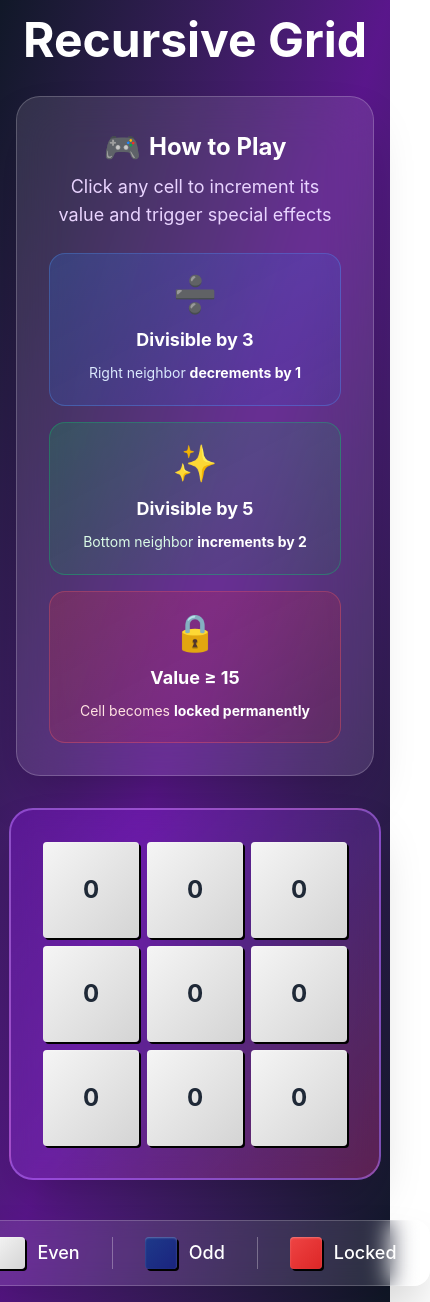
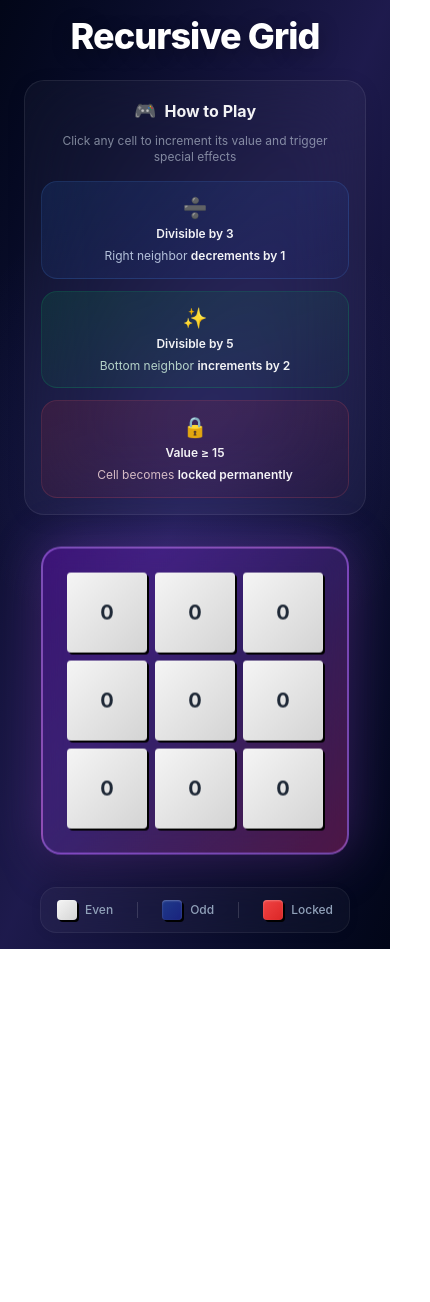
Before and after one commit to Shashank-Ge/Recursive-Grid, a Next.js app: page / in a window 390 px wide. Shown: the whole page, 430 px wide, since content can reach past the window. After the commit the page ends 949 px from the top, so only its background shows below. Built offline with nearby package versions, Linux system fonts and the light colour scheme.

Commit message:
responsive & improved UI

```diff
--- a/app/globals.css
+++ b/app/globals.css
@@ -1,9 +1,17 @@
 @import "tailwindcss";
+@import url('https://fonts.googleapis.com/css2?family=Inter:wght@400;500;600;700;800&display=swap');
+
+:root {
+  --color-bg-dark: #0f172a;
+  --color-bg-darker: #020617;
+  --color-indigo-deep: #1e1b4b;
+  --glow-color: rgba(99, 102, 241, 0.15);
+}
 
 body {
   margin: 0;
   padding: 0;
-  font-family: -apple-system, BlinkMacSystemFont, 'Segoe UI', 'Roboto', 'Oxygen', 'Ubuntu', 'Cantarell', 'Fira Sans', 'Droid Sans', 'Helvetica Neue', sans-serif;
+  font-family: 'Inter', -apple-system, BlinkMacSystemFont, 'Segoe UI', 'Roboto', 'Oxygen', 'Ubuntu', 'Cantarell', 'Fira Sans', 'Droid Sans', 'Helvetica Neue', sans-serif;
   -webkit-font-smoothing: antialiased;
   -moz-osx-font-smoothing: grayscale;
 }
@@ -11,3 +19,17 @@ body {
 * {
   box-sizing: border-box;
 }
+
+/* Subtle floating animation for grid */
+@keyframes float {
+  0%, 100% {
+    transform: translateY(0px);
+  }
+  50% {
+    transform: translateY(-8px);
+  }
+}
+
+.float-animation {
+  animation: float 6s ease-in-out infinite;
+}
--- a/app/page.tsx
+++ b/app/page.tsx
@@ -9,96 +9,106 @@ export default function Home() {
   // using custom hook
   const { grid, onCellClick } = useGridState();
   return (
-    <main className="min-h-screen bg-gradient-to-br from-gray-900 via-purple-900 to-gray-900 flex flex-col items-center justify-center p-4">
-      {/* Title */}
-      <h1 className="text-5xl font-bold text-white mb-8 text-center">
+    <main className="min-h-screen bg-gradient-to-br from-slate-950 via-indigo-950 to-slate-950 flex flex-col items-center justify-center p-4 sm:p-6 md:p-8 relative overflow-hidden">
+      {/* Radial glow background - softer and more diffused */}
+      <div className="absolute inset-0 pointer-events-none" style={{
+        backgroundImage: 'radial-gradient(circle at 50% 45%, rgba(99, 102, 241, 0.12) 0%, transparent 45%)'
+      }}></div>
+
+      {/* Content */}
+      <div className="relative z-10 flex flex-col items-center w-full max-w-6xl">
+        {/* Title - responsive sizing */}
+        <h1 className="text-4xl sm:text-5xl md:text-6xl lg:text-7xl font-extrabold text-white mb-6 sm:mb-8 text-center tracking-tight" style={{
+          textShadow: '0 4px 20px rgba(0, 0, 0, 0.3)'
+        }}>
           Recursive Grid
         </h1>
 
-      {/* Instructions */}
-      <div className="mb-8 max-w-4xl w-full">
-        <div className="bg-white/10 backdrop-blur-xl rounded-3xl p-8 border border-white/20 shadow-2xl">
+        {/* Instructions - reduced dominance, responsive */}
+        <div className="mb-8 sm:mb-10 md:mb-12 max-w-4xl w-full px-2 sm:px-0">
+          <div className="bg-white/[0.03] backdrop-blur-2xl rounded-[20px] p-4 sm:p-5 border border-white/[0.08] shadow-[0_4px_20px_rgba(0,0,0,0.08)]">
             {/* Header */}
-          <div className="text-center mb-6">
-            <h2 className="text-2xl font-bold text-white mb-2 flex items-center justify-center gap-2">
-              <span className="text-3xl">🎮</span>
+            <div className="text-center mb-4 sm:mb-5">
+              <h2 className="text-base sm:text-lg font-bold text-white/95 mb-2 flex items-center justify-center gap-2">
+                <span className="text-lg sm:text-xl">🎮</span>
                 How to Play
               </h2>
-            <p className="text-purple-200 text-lg">Click any cell to increment its value and trigger special effects</p>
+              <p className="text-slate-300/80 text-xs sm:text-sm opacity-75">Click any cell to increment its value and trigger special effects</p>
             </div>
 
-          {/* Rules Grid */}
-          <div className="grid md:grid-cols-3 gap-4">
+            {/* Rules Grid - responsive columns */}
+            <div className="grid grid-cols-1 sm:grid-cols-3 gap-3">
               {/* Rule 1 */}
-            <div className="bg-gradient-to-br from-blue-500/20 to-blue-600/10 rounded-2xl p-5 border border-blue-400/30 hover:border-blue-400/60 transition-all duration-300 hover:scale-105">
-              <div className="text-4xl mb-3 text-center">➗</div>
-              <h3 className="text-white font-bold text-center mb-2 text-lg">Divisible by 3</h3>
-              <p className="text-blue-100 text-center text-sm leading-relaxed">
-                Right neighbor <span className="font-bold text-white">decrements by 1 </span>
+              <div className="bg-gradient-to-br from-blue-500/12 to-blue-600/4 rounded-2xl p-3 border border-blue-400/15 hover:border-blue-400/30 transition-all duration-200 ease-out hover:-translate-y-0.5 hover:shadow-lg">
+                <div className="text-xl sm:text-2xl mb-1 text-center">➗</div>
+                <h3 className="text-white/95 font-semibold text-center mb-1 text-xs sm:text-sm">Divisible by 3</h3>
+                <p className="text-blue-100/80 text-center text-xs leading-relaxed">
+                  Right neighbor <span className="font-semibold text-white/95">decrements by 1</span>
                 </p>
               </div>
 
               {/* Rule 2 */}
-            <div className="bg-gradient-to-br from-green-500/20 to-green-600/10 rounded-2xl p-5 border border-green-400/30 hover:border-green-400/60 transition-all duration-300 hover:scale-105">
-              <div className="text-4xl mb-3 text-center">✨</div>
-              <h3 className="text-white font-bold text-center mb-2 text-lg">Divisible by 5</h3>
-              <p className="text-green-100 text-center text-sm leading-relaxed">
-                Bottom neighbor <span className="font-bold text-white">increments by 2 </span>
+              <div className="bg-gradient-to-br from-green-500/12 to-green-600/4 rounded-2xl p-3 border border-green-400/15 hover:border-green-400/30 transition-all duration-200 ease-out hover:-translate-y-0.5 hover:shadow-lg">
+                <div className="text-xl sm:text-2xl mb-1 text-center">✨</div>
+                <h3 className="text-white/95 font-semibold text-center mb-1 text-xs sm:text-sm">Divisible by 5</h3>
+                <p className="text-green-100/80 text-center text-xs leading-relaxed">
+                  Bottom neighbor <span className="font-semibold text-white/95">increments by 2</span>
                 </p>
               </div>
 
               {/* Rule 3 */}
-            <div className="bg-gradient-to-br from-red-500/20 to-red-600/10 rounded-2xl p-5 border border-red-400/30 hover:border-red-400/60 transition-all duration-300 hover:scale-105">
-              <div className="text-4xl mb-3 text-center">🔒</div>
-              <h3 className="text-white font-bold text-center mb-2 text-lg">Value ≥ 15</h3>
-              <p className="text-red-100 text-center text-sm leading-relaxed">
-                Cell becomes <span className="font-bold text-white">locked permanently</span>
+              <div className="bg-gradient-to-br from-red-500/12 to-red-600/4 rounded-2xl p-3 border border-red-400/15 hover:border-red-400/30 transition-all duration-200 ease-out hover:-translate-y-0.5 hover:shadow-lg">
+                <div className="text-xl sm:text-2xl mb-1 text-center">🔒</div>
+                <h3 className="text-white/95 font-semibold text-center mb-1 text-xs sm:text-sm">Value ≥ 15</h3>
+                <p className="text-red-100/80 text-center text-xs leading-relaxed">
+                  Cell becomes <span className="font-semibold text-white/95">locked permanently</span>
                 </p>
               </div>
             </div>
           </div>
         </div>
 
-      {/* Grid */}
+        {/* Grid - increased size and prominence, responsive */}
         <Grid grid={grid} onCellClick={onCellClick} />
 
-      {/*Legend */}
-      <div className="mt-10 bg-white/10 backdrop-blur-md rounded-2xl px-8 py-4 border border-white/20 shadow-2xl">
-        <div className="flex gap-8 items-center justify-center">
-          <div className="flex items-center gap-3 group cursor-default">
+        {/*Legend - more subtle, responsive */}
+        <div className="mt-8 sm:mt-10 md:mt-12 bg-white/[0.03] backdrop-blur-md rounded-2xl px-4 sm:px-6 md:px-8 py-3 border border-white/[0.06] shadow-[0_2px_12px_rgba(0,0,0,0.05)]">
+          <div className="flex flex-wrap gap-6 sm:gap-8 md:gap-12 items-center justify-center">
+            <div className="flex items-center gap-2 sm:gap-3 group cursor-default">
               <div
-              className="w-8 h-8 rounded group-hover:scale-110 transition-transform duration-200"
+                className="w-5 h-5 sm:w-6 sm:h-6 rounded group-hover:scale-110 transition-transform duration-200"
                 style={{
                   backgroundImage: 'linear-gradient(135deg, #f5f5f5 0%, #d4d4d4 100%)',
                   boxShadow: '2px 2px 0px black, inset 0 1px 2px rgba(255, 255, 255, 0.3)',
                   borderRadius: '4px'
                 }}
               ></div>
-            <span className="text-white font-medium text-lg">Even</span>
+              <span className="text-slate-400 font-medium text-xs sm:text-sm">Even</span>
             </div>
-          <div className="w-px h-8 bg-white/30"></div>
-          <div className="flex items-center gap-3 group cursor-default">
+            <div className="w-px h-4 sm:h-5 bg-white/15"></div>
+            <div className="flex items-center gap-2 sm:gap-3 group cursor-default">
               <div
-              className="w-8 h-8 rounded group-hover:scale-110 transition-transform duration-200"
+                className="w-5 h-5 sm:w-6 sm:h-6 rounded group-hover:scale-110 transition-transform duration-200"
                 style={{
                   backgroundImage: 'linear-gradient(135deg, #1e3a8a 0%, #1a237e 100%)',
                   boxShadow: '2px 2px 0px black, inset 0 1px 2px rgba(255, 255, 255, 0.3)',
                   borderRadius: '4px'
                 }}
               ></div>
-            <span className="text-white font-medium text-lg">Odd</span>
+              <span className="text-slate-400 font-medium text-xs sm:text-sm">Odd</span>
             </div>
-          <div className="w-px h-8 bg-white/30"></div>
-          <div className="flex items-center gap-3 group cursor-default">
+            <div className="w-px h-4 sm:h-5 bg-white/15"></div>
+            <div className="flex items-center gap-2 sm:gap-3 group cursor-default">
               <div
-              className="w-8 h-8 rounded group-hover:scale-110 transition-transform duration-200"
+                className="w-5 h-5 sm:w-6 sm:h-6 rounded group-hover:scale-110 transition-transform duration-200"
                 style={{
                   backgroundImage: 'linear-gradient(135deg, #ef4444 0%, #dc2626 100%)',
                   boxShadow: '2px 2px 0px black, inset 0 1px 2px rgba(255, 255, 255, 0.3)',
                   borderRadius: '4px'
                 }}
               ></div>
-            <span className="text-white font-medium text-lg">Locked</span>
+              <span className="text-slate-400 font-medium text-xs sm:text-sm">Locked</span>
+            </div>
           </div>
         </div>
       </div>
--- a/components/Cell.tsx
+++ b/components/Cell.tsx
@@ -18,23 +18,18 @@ export function Cell({ cell, onClick }: CellProps) {
         <button
             onClick={onClick}
             disabled={cell.locked}
+            className="w-20 h-20 sm:w-24 sm:h-24 md:w-[108px] md:h-[108px] text-xl sm:text-2xl md:text-[28px] font-bold rounded-[4px] border-none transition-all duration-150"
             style={{
                 backgroundImage: backgroundColor,
                 color: textColor,
-                width: '96px',
-                height: '96px',
-                fontSize: '24px',
-                fontWeight: 'bold',
-                borderRadius: '4px',
                 boxShadow: '2px 2px 0px black, inset 0 1px 2px rgba(255, 255, 255, 0.3)',
-                border: 'none',
                 cursor: cell.locked ? 'not-allowed' : 'pointer',
                 opacity: cell.locked ? 0.75 : 1,
-                transition: 'transform 0.2s, box-shadow 0.2s',
+                transitionTimingFunction: 'cubic-bezier(0.4, 0, 0.2, 1)',
             }}
             onMouseEnter={(e) => {
                 if (!cell.locked) {
-                    e.currentTarget.style.transform = 'scale(1.05)';
+                    e.currentTarget.style.transform = 'scale(1.03)';
                     e.currentTarget.style.boxShadow = '3px 3px 0px black, inset 0 1px 3px rgba(255, 255, 255, 0.4)';
                 }
             }}
@@ -50,7 +45,7 @@ export function Cell({ cell, onClick }: CellProps) {
             }}
             onMouseUp={(e) => {
                 if (!cell.locked) {
-                    e.currentTarget.style.transform = 'scale(1.05)';
+                    e.currentTarget.style.transform = 'scale(1.03)';
                     e.currentTarget.style.boxShadow = '3px 3px 0px black, inset 0 1px 3px rgba(255, 255, 255, 0.4)';
                 }
             }}
--- a/components/Grid.tsx
+++ b/components/Grid.tsx
@@ -9,10 +9,12 @@ interface GridProps {
 
 export function Grid({ grid, onCellClick }: GridProps) {
     return (
-        <div className="inline-block p-8 bg-gradient-to-br from-purple-600/30 via-purple-500/20 to-pink-500/30 backdrop-blur-md rounded-3xl shadow-2xl border-2 border-purple-400/50 hover:border-purple-300/70 transition-all duration-300">
+        <div className="inline-block p-6 sm:p-8 md:p-10 bg-gradient-to-br from-purple-600/30 via-purple-500/20 to-pink-500/30 backdrop-blur-md rounded-[20px] sm:rounded-[24px] border-2 border-purple-400/50 hover:border-purple-300/70 transition-all duration-300 float-animation" style={{
+            boxShadow: '0 0 50px rgba(168, 85, 247, 0.3), 0 20px 40px rgba(0, 0, 0, 0.3)'
+        }}>
             {/* Map over rows */}
             {grid.map((row, rowIndex) => (
-                <div key={rowIndex} className="flex gap-2 mb-2 last:mb-0">
+                <div key={rowIndex} className="flex gap-2 sm:gap-[10px] mb-2 sm:mb-[10px] last:mb-0">
                     {/* Map over columns */}
                     {row.map((cell, colIndex) => (
                         <Cell
```
Lines whose indentation alone changed are shown as unchanged.
